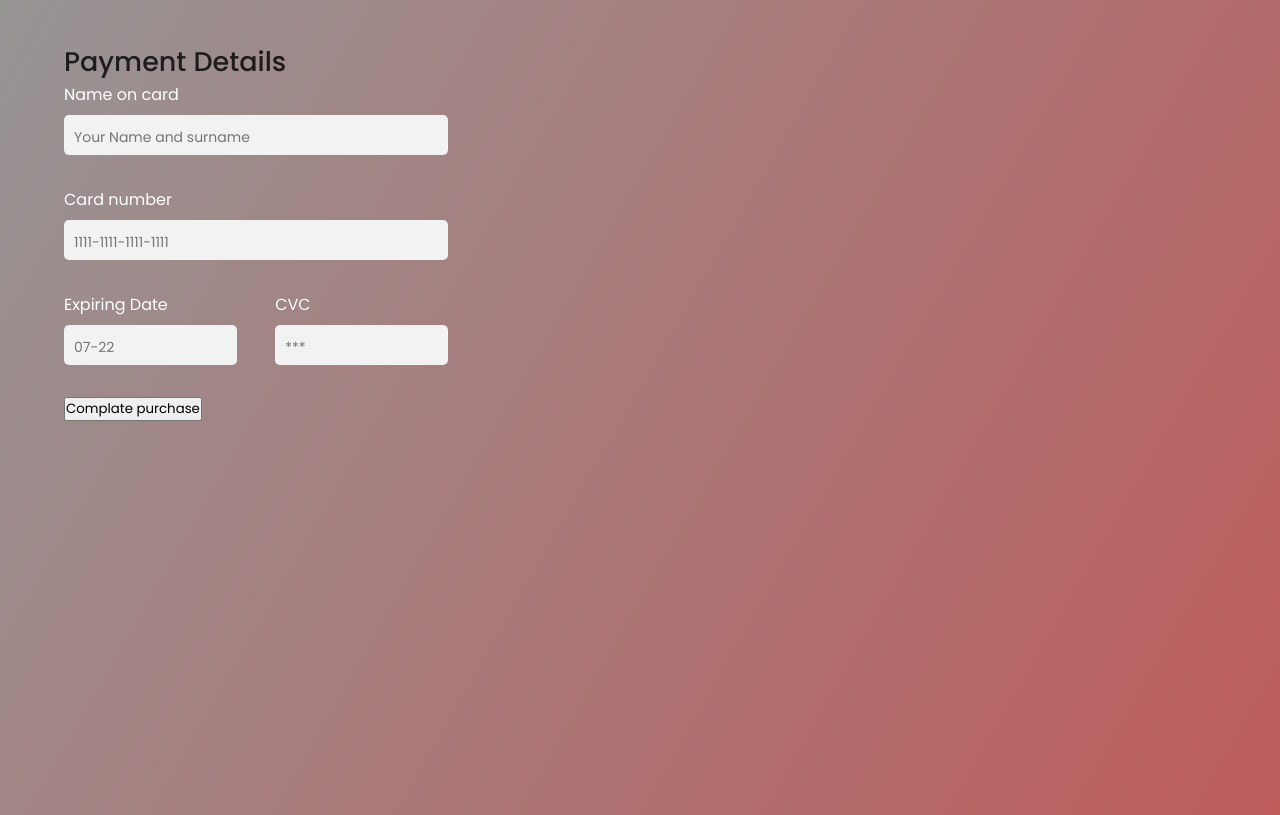
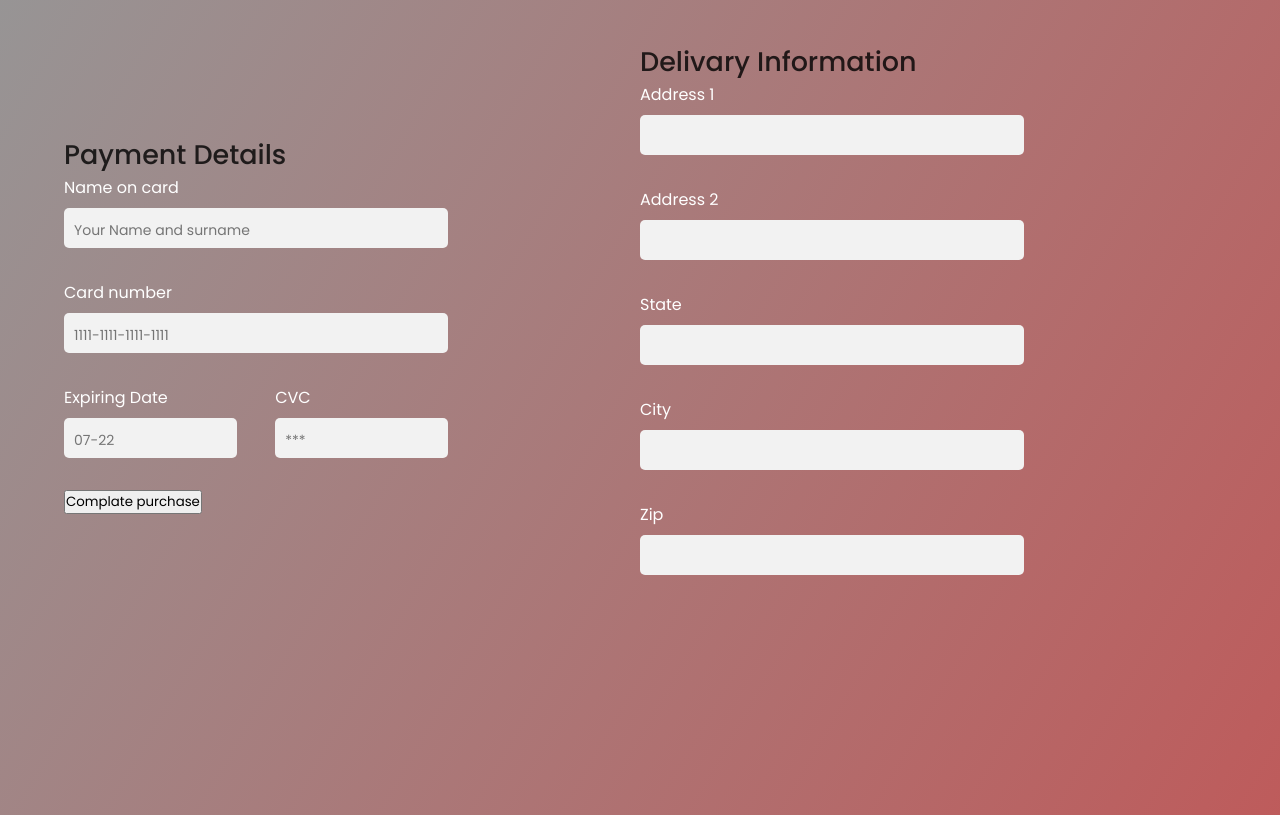
Before and after one commit to Rudainasaleh/Auto_part_store, a Flask app: page /checkout.html in a window 1280 px wide. Shown: the part 68-883 px from the top of the page. Run offline with Flask 2, Linux system fonts and the light colour scheme; the visitor is signed in with stand-in values (Sample User, id 1); data that the repository does not hold is empty; some libraries are stand-ins or nearby versions.

Commit message:
Update checkout.html

```diff
--- a/autostore/templates/checkout.html
+++ b/autostore/templates/checkout.html
@@ -67,36 +67,47 @@
 
 
         </div>
-        {% for purche in purchase %}
 
-        <!--
+
+
 
         <div class="form_2">
 
 
-            <h2 class="form-title">Oreder Details</h2>
+            <h2 class="form-title">Delivary Information</h2>
 
-            <form method="post" action="{{url_for('checkout')}}" class="checkout-form">
+            <form method="post" action="{{url_for('checkout')}}" class="checkout-form" >
                 <div class="input-line">
-                    <label for="name">{{purche.name}}</label>
-                    <label for="name">{{purche.total_price}}</label>
-
-
-
-                    <input type="text" name="name" id="name" value="" placeholder="Your Name and surname">
+                    <label for="address1">Address 1</label>
+                    <input type="text" name="address1" id="address1" value="" placeholder=""required >
+                </div>
+                <div class="input-line">
+                    <label for="address2">Address 2</label>
+                    <input type="text" name="address1" id="address2" value="" placeholder="">
+                </div>
+                <div class="input-line">
+                    <label for="state">State</label>
+                    <input type="text" name="stste" id="state" value="" placeholder="" required>
+                </div>
+                <div class="input-line">
+                    <label for="city">City</label>
+                    <input type="text" name="city" id="city" value="" placeholder="" required>
+                </div>
+                <div class="input-line">
+                    <label for="city">Zip</label>
+                    <input type="text" name="zip" id="zip" value="" placeholder="" required>
                 </div>
 
 
-
-                <input type="submit" name="back" value="Back" herf="{{url_for('cart')}}" />
 
             </form>
 
 
 
+
         </div>
-        -->
-        {% endfor %}
+
+
     </div>
 
 
```
